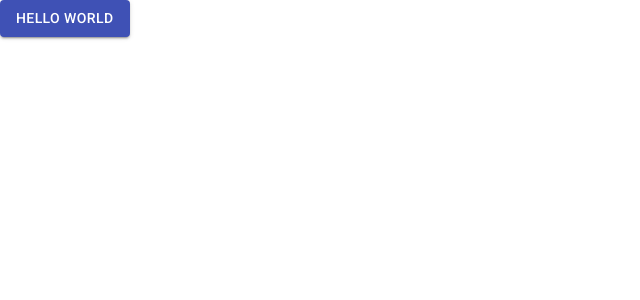
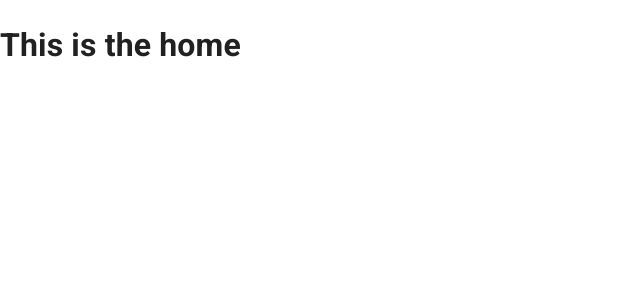
Before and after one commit to spiedra/euclidean-distance-calculation-website, a React (Create React App) app: page / in a window 1280 px wide. Shown: the top 300 px of the page, without its empty margins (0-640 px from the left). Built offline with nearby package versions, Linux system fonts and the light colour scheme.

Commit message:
feat: add home page

```diff
--- a/package.json
+++ b/package.json
@@ -12,6 +12,7 @@
     "@testing-library/user-event": "^13.5.0",
     "react": "^18.0.0",
     "react-dom": "^18.0.0",
+    "react-router-dom": "^6.3.0",
     "react-scripts": "5.0.0",
     "web-vitals": "^2.1.4"
   },
--- a/src/App.js
+++ b/src/App.js
@@ -1,11 +1,15 @@
 import React from 'react'
-import Button from '@mui/material/Button'
+import { Outlet } from 'react-router-dom'
+
+import Box from '@mui/material/Box'
 
 function App () {
   return (
-   <div>
-       <Button variant="contained">Hello World</Button>
-   </div>
+    <>
+      <Box component="main">
+        <Outlet />
+      </Box>
+    </>
   )
 }
 
--- a/src/index.js
+++ b/src/index.js
@@ -1,9 +1,14 @@
 import React from 'react'
 import ReactDOM from 'react-dom/client'
+import { BrowserRouter, Route, Routes } from 'react-router-dom'
+
 import CssBaseline from '@mui/material/CssBaseline'
 import { ThemeProvider } from '@mui/material/styles'
 import { theme } from '../src/styles/theme'
+
 import App from './App'
+import Home from './pages/Home'
+import NotFound from './pages/NotFound'
 
 const container = document.getElementById('root')
 const root = ReactDOM.createRoot(container)
@@ -11,7 +16,14 @@ root.render(
   <React.StrictMode>
     <CssBaseline />
     <ThemeProvider theme={theme}>
-      <App />
+      <BrowserRouter>
+        <Routes>
+          <Route path="/" element={<App />}>
+            <Route index element={<Home />} />
+            <Route path="*" element={<NotFound />} />
+          </Route>
+        </Routes>
+      </BrowserRouter>
     </ThemeProvider>
   </React.StrictMode>
 )
--- /dev/null
+++ b/src/pages/Home/index.js
@@ -0,0 +1,7 @@
+import React from 'react'
+
+const Home = () => {
+  return (<h1>This is the home</h1>)
+}
+
+export default Home
--- /dev/null
+++ b/src/pages/NotFound/index.js
@@ -0,0 +1,7 @@
+import React from 'react'
+
+const NotFound = () => {
+  return <h1>404 - Page not found</h1>
+}
+
+export default NotFound
```
Also changed, not shown: src/pages/Home/styles.js (added), 1 other file (tests, documents, lock files or other folders).
